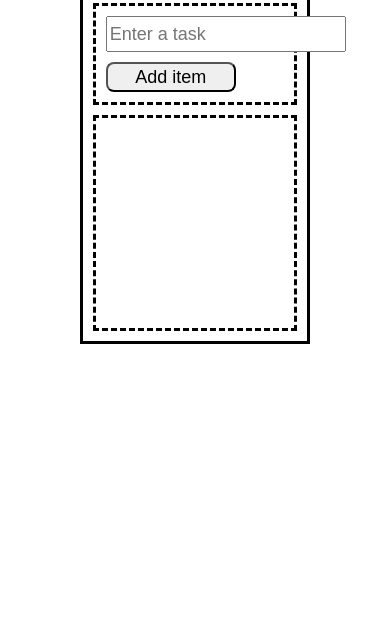
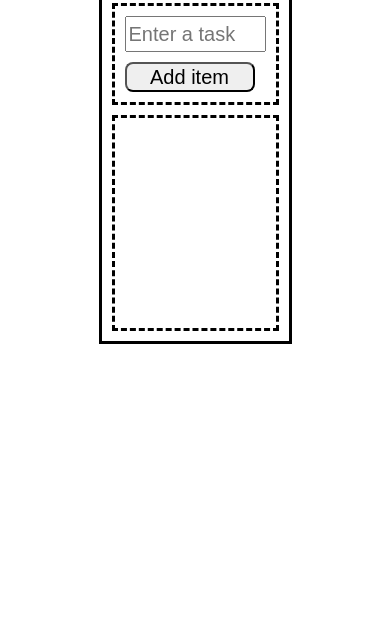
Before and after one commit to dingyu15/project-week-1, a plain HTML site: page to-do-list-app/index.html in a window 390 px wide. Shown: the part 206-844 px from the top of the page. Drawn offline with Linux system fonts and the light colour scheme.

Commit message:
Made UI responsive

```diff
--- a/to-do-list-app/index.html
+++ b/to-do-list-app/index.html
@@ -9,12 +9,12 @@
 </head>
 <body>
 <div class="content-container">
-    <h1 class="title">To-Do List</h1>
-    <div class="top-section">
-        <input class="enterTask" placeholder="Enter a task">
-        <input class="addItem" type="button" value="Add item" />
+    <h1 class="title">To-do List</h1>
+    <div class="input-item-section">
+        <input class="itemTextbox" placeholder="Enter a task">
+        <input class="addButton" type="button" value="Add item" />
     </div>
-    <div class="list-item">
+    <div class="list-item-section">
 
     </div>
 </div>
--- a/to-do-list-app/styles.css
+++ b/to-do-list-app/styles.css
@@ -1,11 +1,10 @@
 .content-container {
     border-style: solid;
     margin: 60px auto;
-    max-width: 60%;
+    max-width: 50%;
   }
 
 .title {
-    display: flex;
     border-style: dashed;
     margin: 10px;
     padding: 5px;
@@ -14,7 +13,7 @@
     font-size: 3rem;
 }
 
-.top-section {
+.input-item-section {
     display: flex;
     flex-wrap: wrap;
     border-style: dashed;
@@ -22,25 +21,38 @@
     padding: 5px;
 }
 
-.enterTask{
-    flex: 100%;
+.itemTextbox{
+    width: 100%;
     margin: 5px;
     height: 30px;
-    font-size: 18px;
+    font-size: 20px;
 }
 
-.addItem{
-    flex: 0 0 130px;
+.addButton{
+    width: 130px;
     margin: 5px;
     height: 30px;
-    font-size: 18px;
+    font-size: 20px;
     border-radius: 8px;
 }
 
-.list-item {
+.list-item-section {
     border-style: dashed;
     flex: 100%;
     height: 200px;
     margin: 10px;
     padding: 5px;
 }
+
+@media (max-width: 300px)
+{
+    .addButton
+    {
+        flex: 100%;
+        width: 100%;
+    }
+    .title
+    {
+        overflow: auto;
+    }
+}
```
